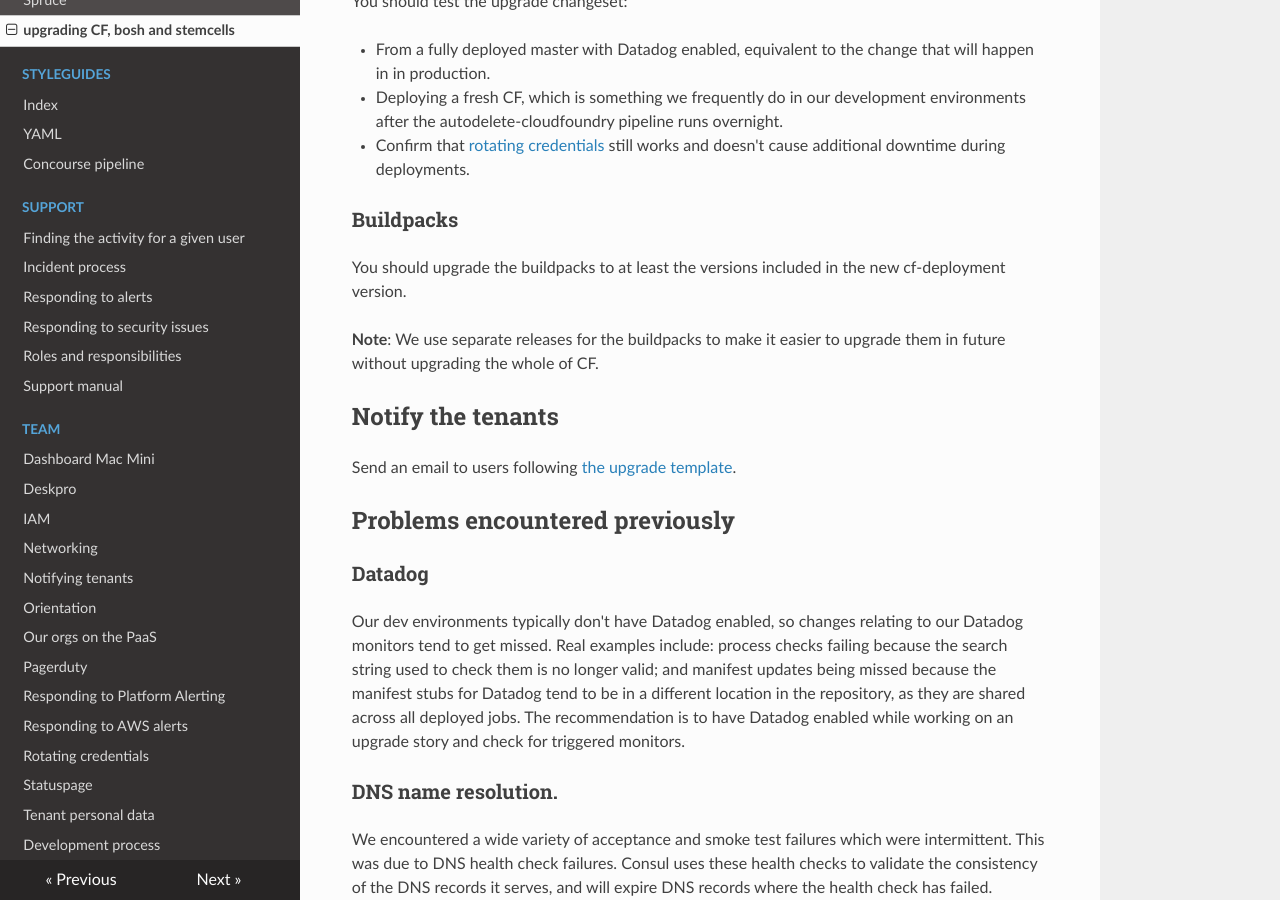
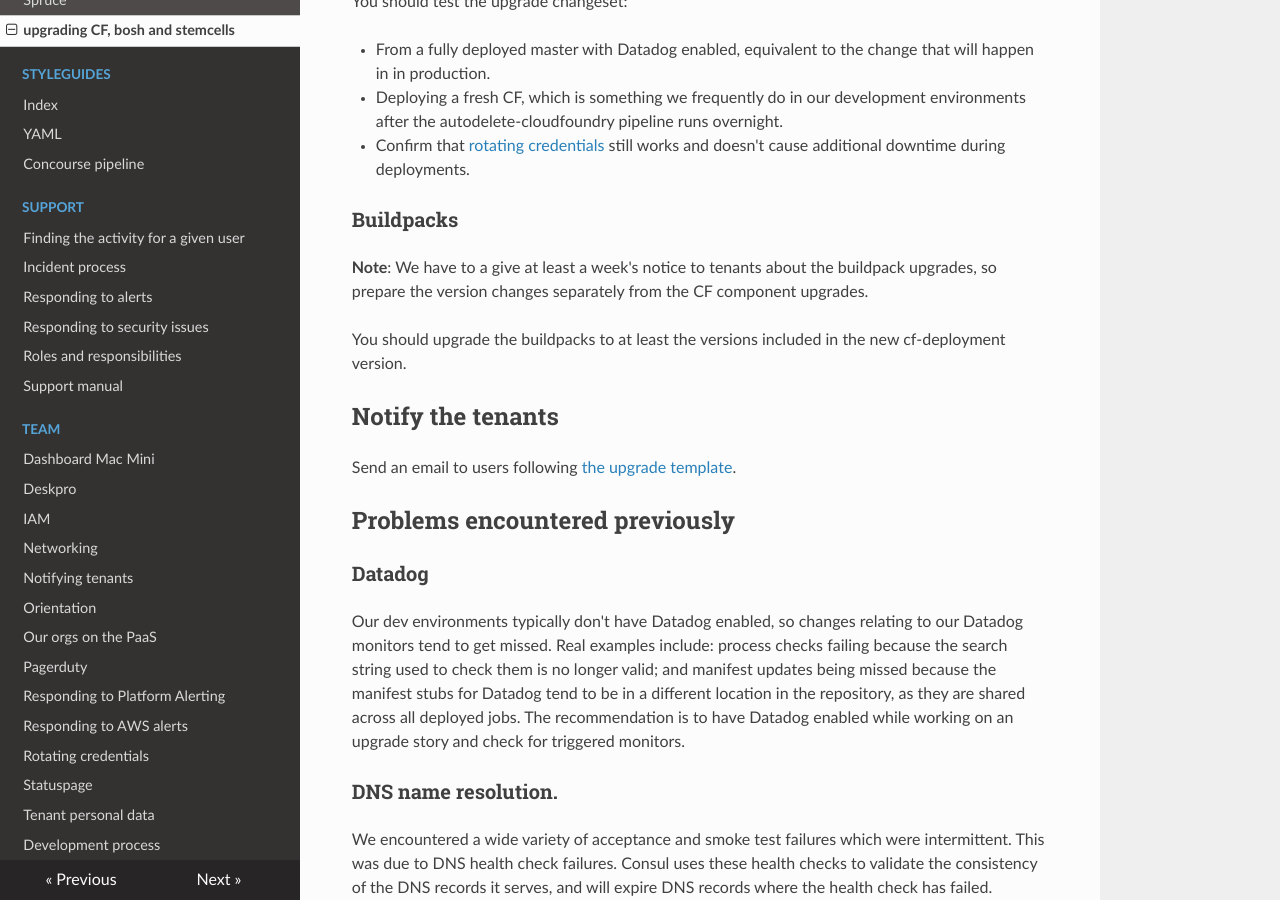
Before and after one commit to alphagov/paas-team-manual, an MkDocs documentation site: the page built from docs/guides/upgrading_CF,_bosh_and_stemcells.md, in a window 1280 px wide and 900 px high, scrolled down 975 px. Built offline with MkDocs 1.6.1, drawn with Linux system fonts in a browser that asks for light colours; nearby versions of some CDN libraries.

Commit message:
Include note about one week's notice for buildpack upgrades.

```diff
--- a/docs/guides/upgrading_CF,_bosh_and_stemcells.md
+++ b/docs/guides/upgrading_CF,_bosh_and_stemcells.md
@@ -34,10 +34,9 @@ You should test the upgrade changeset:
 
 ### Buildpacks
 
+**Note**: We have to a give at least a week's notice to tenants about the buildpack upgrades, so prepare the version changes separately from the CF component upgrades.
+
 You should upgrade the buildpacks to at least the versions included in the new cf-deployment version.
-
-**Note**: We use separate releases for the buildpacks to make it easier to
-upgrade them in future without upgrading the whole of CF.
 
 ## Notify the tenants
 
```
